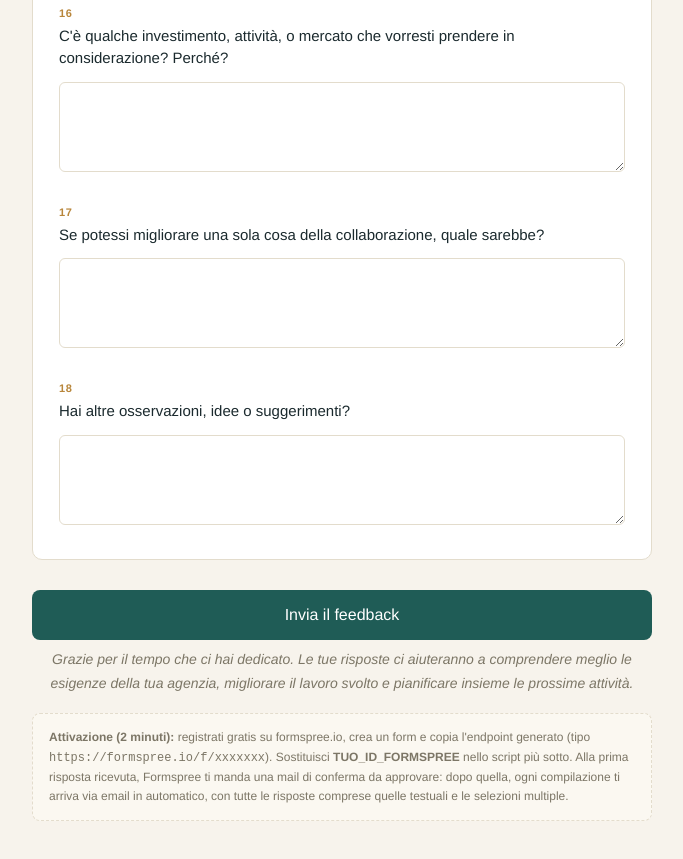
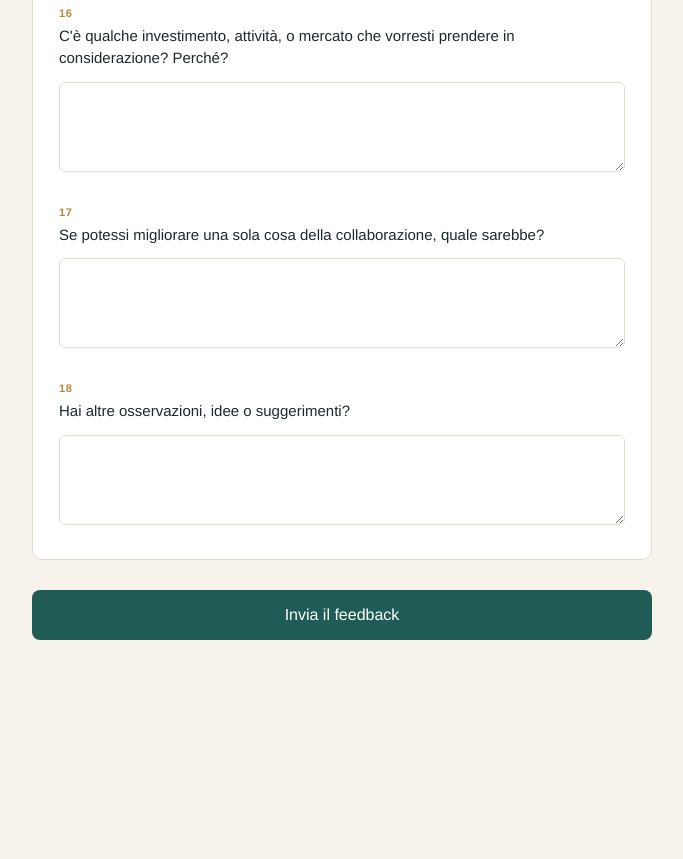
Before and after one commit to carbonass/feedback, a plain HTML site: page index.html in a window 1280 px wide. Shown: the part 4980-5839 px from the top of the page, without its empty margins (298-981 px from the left). After the commit the page ends 5700 px from the top, so only its background shows below. Drawn offline with Linux system fonts and the light colour scheme.

Commit message:
Add files via upload

```diff
--- a/index.html
+++ b/index.html
@@ -391,12 +391,6 @@
 
     <button type="submit" id="submit-btn">Invia il feedback</button>
     <div class="status" id="status"></div>
-
-    <p class="final-note">Grazie per il tempo che ci hai dedicato. Le tue risposte ci aiuteranno a comprendere meglio le esigenze della tua agenzia, migliorare il lavoro svolto e pianificare insieme le prossime attività.</p>
-
-    <div class="note">
-      <strong>Attivazione (2 minuti):</strong> registrati gratis su formspree.io, crea un form e copia l'endpoint generato (tipo <code>https://formspree.io/f/xxxxxxx</code>). Sostituisci <strong>TUO_ID_FORMSPREE</strong> nello script più sotto. Alla prima risposta ricevuta, Formspree ti manda una mail di conferma da approvare: dopo quella, ogni compilazione ti arriva via email in automatico, con tutte le risposte comprese quelle testuali e le selezioni multiple.
-    </div>
   </form>
 
   <div class="confirmation" id="confirmation">
```
